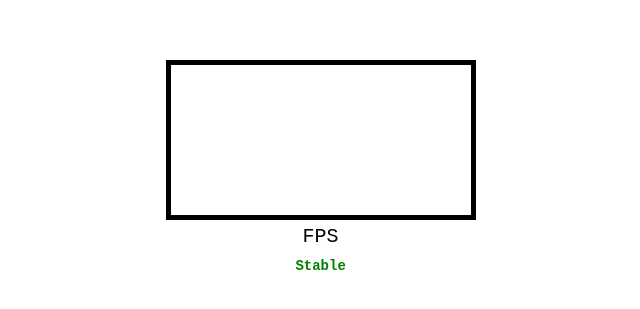
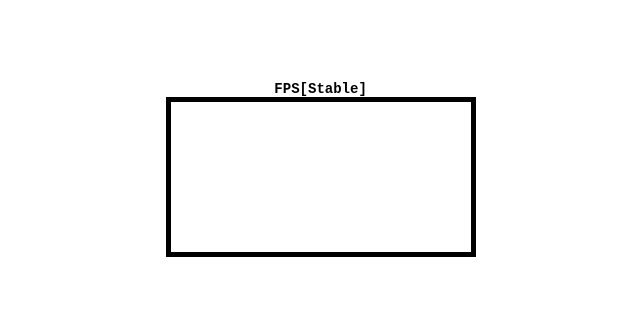
Before and after one commit to medakk/spherro, a website: page www/index.html in a window 1280 px wide. Shown: the part 227-536 px from the top of the page, without its empty margins (313-953 px from the left). Drawn offline with Linux system fonts and the light colour scheme.

Commit message:
css changes

```diff
--- a/www/index.html
+++ b/www/index.html
@@ -25,16 +25,12 @@
         background-color: white;
       }
 
-      #fps {
-        font-size: 20px;
-        font-family: monospace;
-      }
-
-      #stability {
+      .debug-info {
         font-size: 14px;
-        color: green;
+        color: black;
         font-weight: bold;
         font-family: monospace;
+        text-align: right;
       }
 
       p {
@@ -45,12 +41,11 @@
   </head>
   <body>
     <div id="main">
+      <div class="debug-info">
+        <span id="fps">FPS</span>[<span id="stability">Stable</span>]
+      </div>
       <canvas id="spherro-canvas"></canvas>
-      <p id="fps">FPS</p>
-      <p id="stability">Stable</p>
     </div>
-
-    <br>
 
     <script src="./bootstrap.js"></script>
   </body>
```
